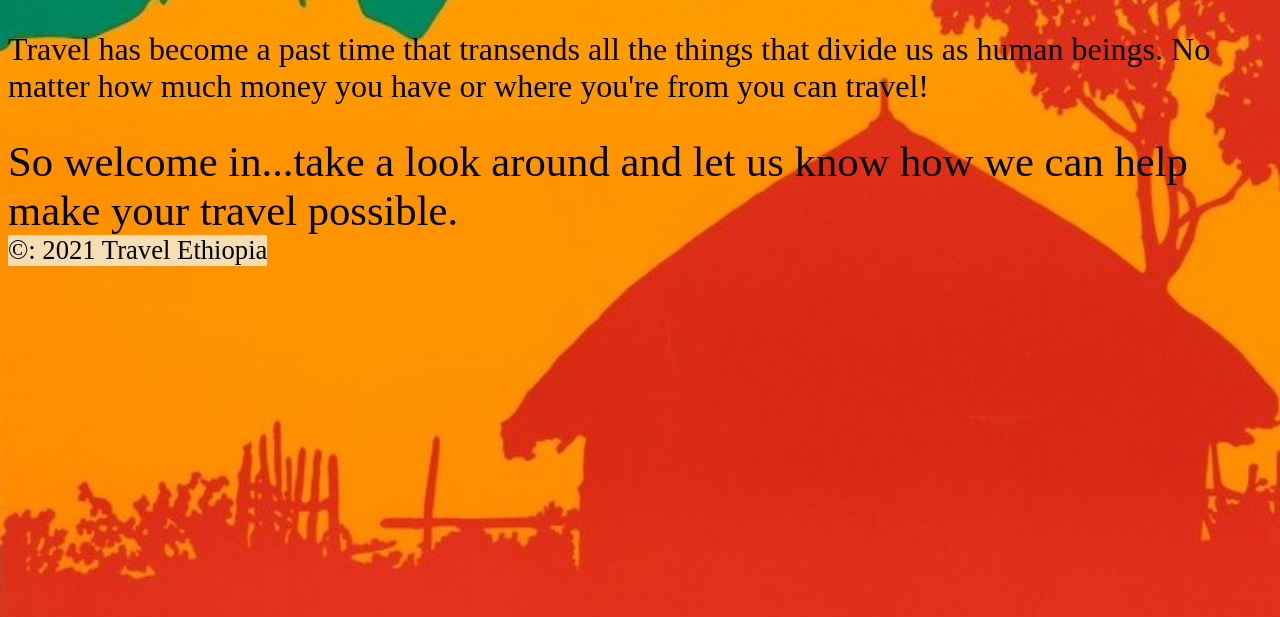
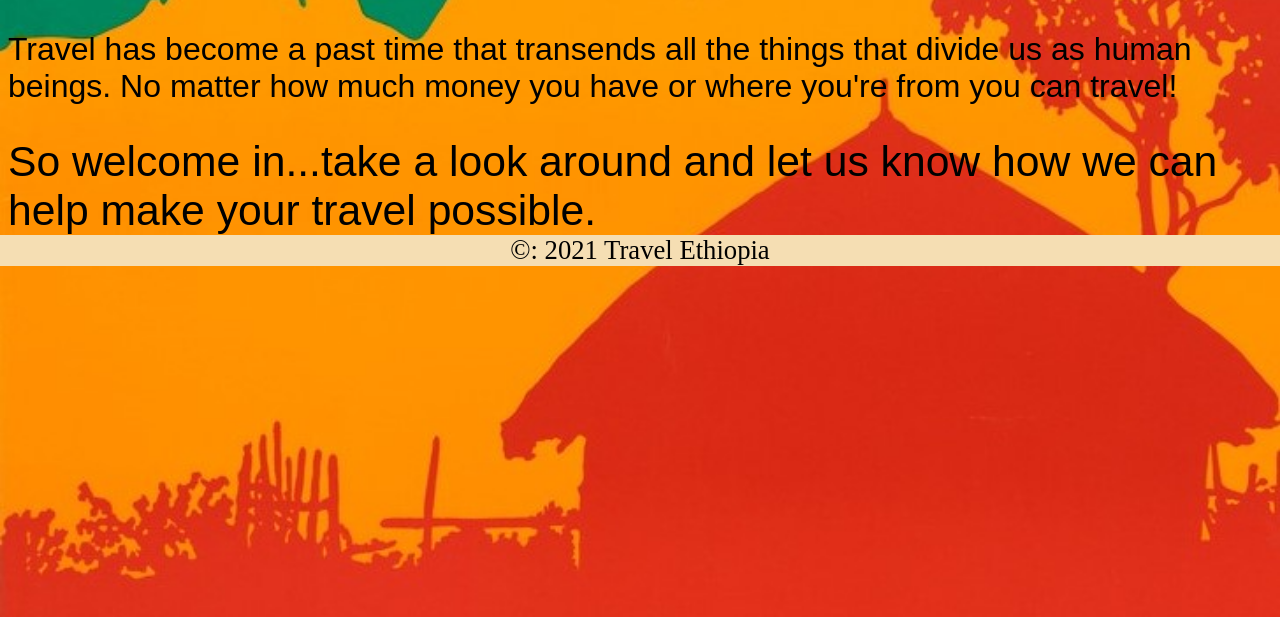
Before and after one commit to rtruneh/mockup, a plain HTML site: page index.html in a window 1280 px wide. Shown: the part 183-800 px from the top of the page. Drawn offline with Linux system fonts and the light colour scheme.

Commit message:
finalized look

```diff
--- a/styles.css
+++ b/styles.css
@@ -86,10 +86,12 @@ li a {
   p {
 
     font-size: 24pt;
+    font-family: sans-serif;
   }
 
   p1 {
       font-size: 32pt;
+      font-family: fantasy;
   }
 
   footer{
@@ -97,5 +99,8 @@ li a {
     font-size: 20pt;
     background-color: wheat;
     display: block;
-    position: fixed;
+    position: absolute;
+    left: 0;
+    width: 100%;
+    text-align: center;
   }
```
